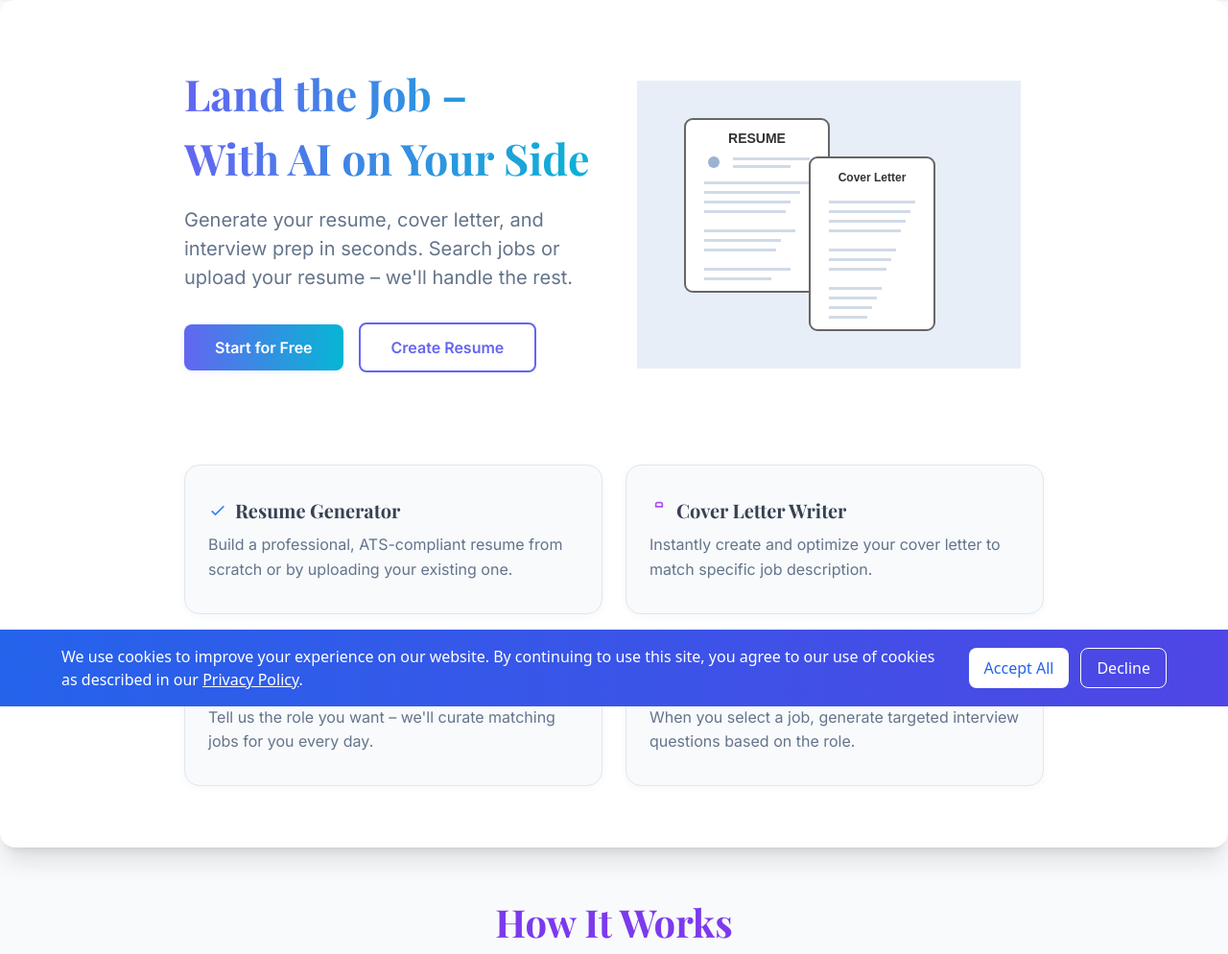
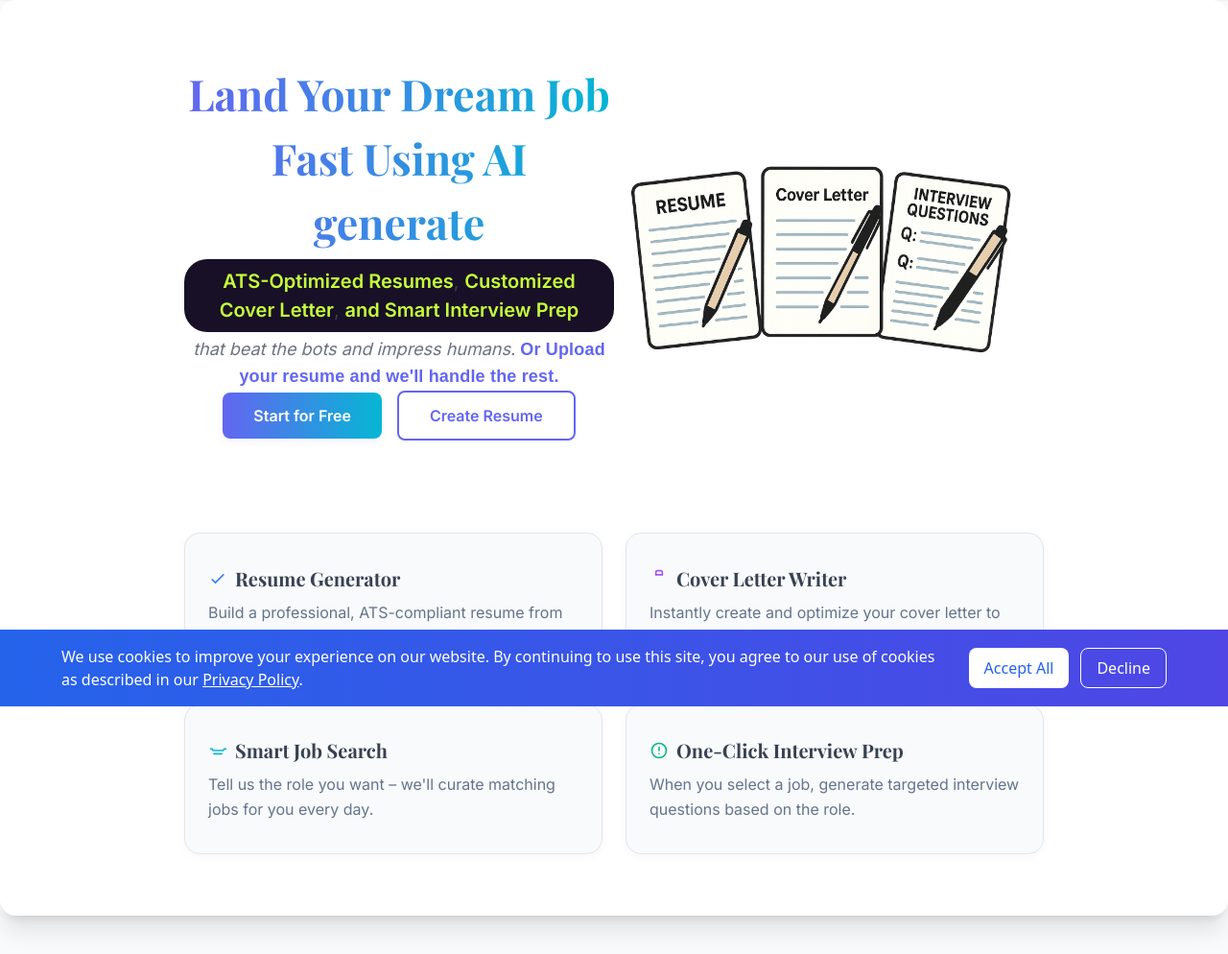
Before and after one commit to esaatech/Jobeasy, a Django app: page / in a window 1280 px wide. Shown: the part 64-1058 px from the top of the page at 96% size. Run offline with Django 5.2, Linux system fonts and the light colour scheme; data that the repository does not hold is empty; some libraries are stand-ins or nearby versions.

Commit message:
modified the hero page and updated the hero page image

```diff
--- a/home/templates/home/partials/hero.html
+++ b/home/templates/home/partials/hero.html
@@ -1,12 +1,25 @@
 <!-- Hero Section Partial -->
+{% load static %}
 <div class="w-full flex flex-col items-center justify-center py-16 px-4 bg-white rounded-2xl shadow-xl">
     <div class="flex flex-col md:flex-row md:items-center md:justify-between w-full max-w-4xl mb-12">
         <div class="flex-1 mb-8 md:mb-0">
-            <h1 class="headline-primary mb-4">Land the Job –<br>With AI on Your Side</h1>
-            <div class="subheadline mb-8">
-                Generate your resume, cover letter, and interview prep in seconds. Search jobs or upload your resume – we'll handle the rest.
+            <!-- Part 1: Main Headline -->
+            <h1 class="headline-primary mb-1 text-center" style="margin-bottom: 0.25rem;">Land Your Dream Job Fast Using AI generate</h1>
+
+            <!-- Part 2-4: Product Features -->
+            <div class="hero-features mb-1 text-center" style="margin-bottom: 0.25rem;">
+                <span class="hero-feature">ATS-Optimized Resumes</span>,
+                <span class="hero-feature">Customized Cover Letter</span>,
+                <span class="hero-feature">and Smart Interview Prep</span>
             </div>
-            <div class="flex flex-wrap items-center mb-4">
+
+            <!-- Part 5: Benefit Statement & Secondary CTA -->
+            <div class="hero-benefit mb-0 text-center" style="margin-bottom: 0;">
+                that beat the bots and impress humans.
+                <span class="hero-secondary-cta">Or Upload your resume and we'll handle the rest.</span>
+            </div>
+
+            <div class="flex flex-wrap items-center justify-center mb-4">
                 {% if user.is_authenticated %}
                     <a href="{% url 'dashboard:dashboard' %}" class="hero-btn-primary">Start for Free</a>
                 {% else %}
@@ -16,7 +29,7 @@
             </div>
         </div>
         <div class="flex-1 flex items-center justify-center">
-            {% include 'home/partials/resume_cover_hero_svg.html' %}
+            <img src="{% static 'home/img/hero_home.png' %}" alt="Resume, Cover Letter, Interview Questions" class="w-full max-w-md mx-auto" />
         </div>
     </div>
     <div class="grid grid-cols-1 md:grid-cols-2 gap-6 w-full max-w-4xl mt-8">
@@ -83,6 +96,42 @@
         background: #6366f1;
         color: #fff;
     }
+
+    /* New hero text styling */
+    .hero-features {
+        font-family: 'Inter', sans-serif;
+        font-size: 1.25rem;
+        font-weight: 500;
+        color: #374151;
+        line-height: 1.5;
+        text-align: center;
+        background: #181026;
+        border-radius: 1.5rem;
+        padding: 0.5rem 1.5rem;
+        display: inline-block;
+        margin-left: auto;
+        margin-right: auto;
+    }
+    .hero-feature {
+        color: #c6ff3a;
+        font-weight: 700;
+    }
+    .hero-benefit {
+        font-family: 'Inter', sans-serif;
+        font-size: 1.125rem;
+        color: #6b7280;
+        line-height: 1.6;
+        font-style: italic;
+        text-align: center;
+    }
+    .hero-secondary-cta {
+        color: #6366f1;
+        font-family: 'Montserrat', sans-serif;
+        font-weight: 600;
+        font-style: normal;
+        letter-spacing: 0.01em;
+    }
+
     .feature-card {
         background: #f8fafc;
         border-radius: 1rem;
@@ -109,5 +158,11 @@
             flex-direction: column;
             align-items: stretch;
         }
+        .hero-features {
+            font-size: 1.125rem;
+        }
+        .hero-benefit {
+            font-size: 1rem;
+        }
     }
 </style>
```
Also changed, not shown: home/static/home/img/hero_home.png (added).
